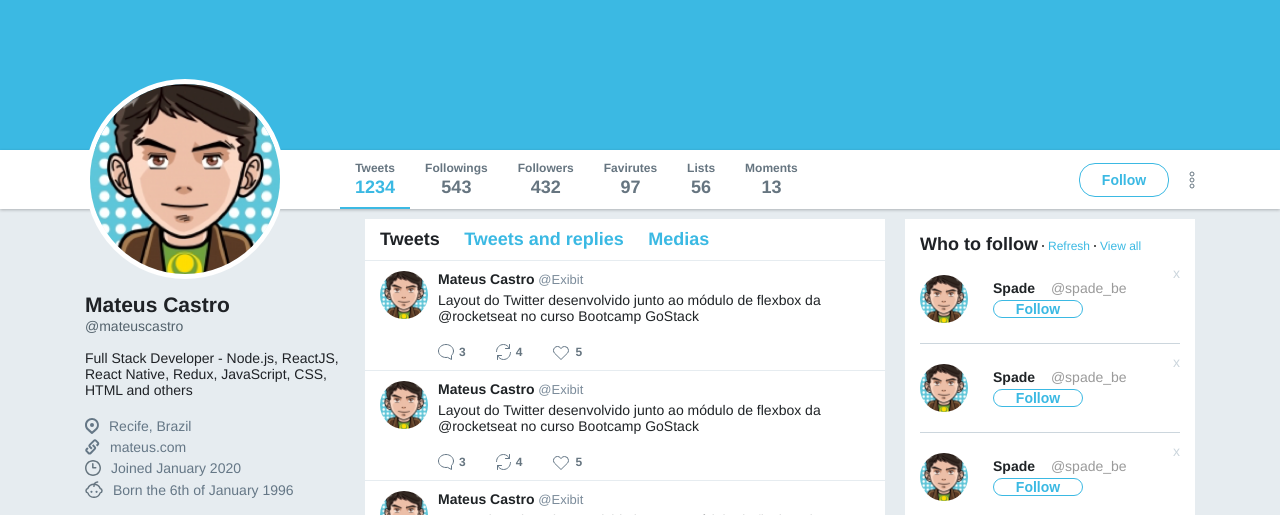
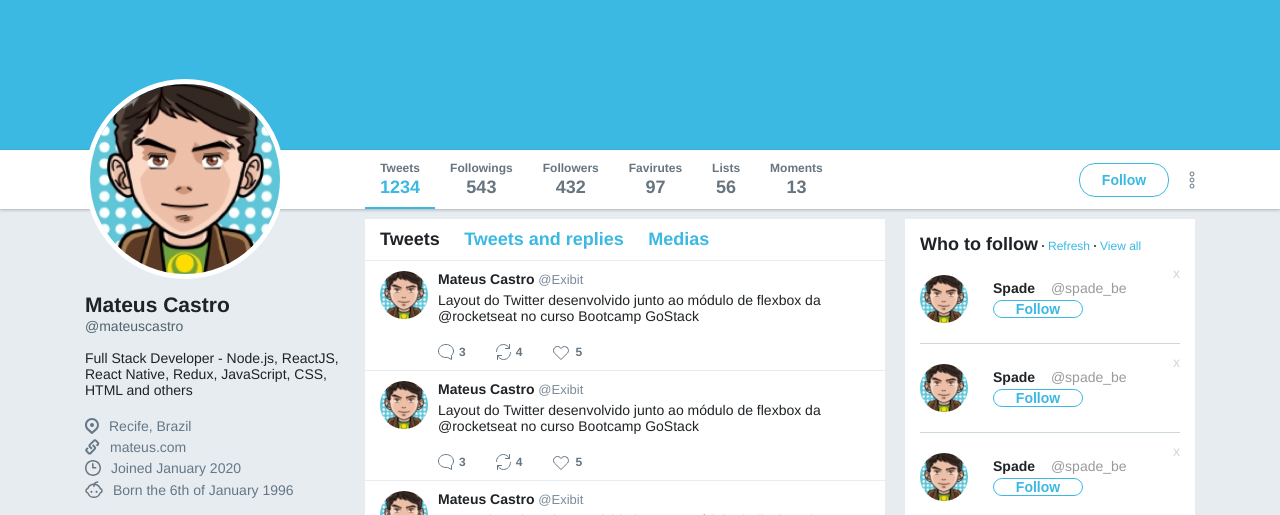
Before and after one commit to MateusCastro/twitter-flexbox, a plain HTML site: page index.html in a window 1280 px wide. Shown: the part 276-791 px from the top of the page. Drawn offline with Linux system fonts and the light colour scheme.

Commit message:
menu alinhado

```diff
--- a/css/style.css
+++ b/css/style.css
@@ -117,7 +117,7 @@ div.bar .content {
   display: flex;
   justify-content: space-between;
   align-items: center;
-  padding-left: 285px;
+  padding-left: 310px;
   height: 100%;
 }
 
```
